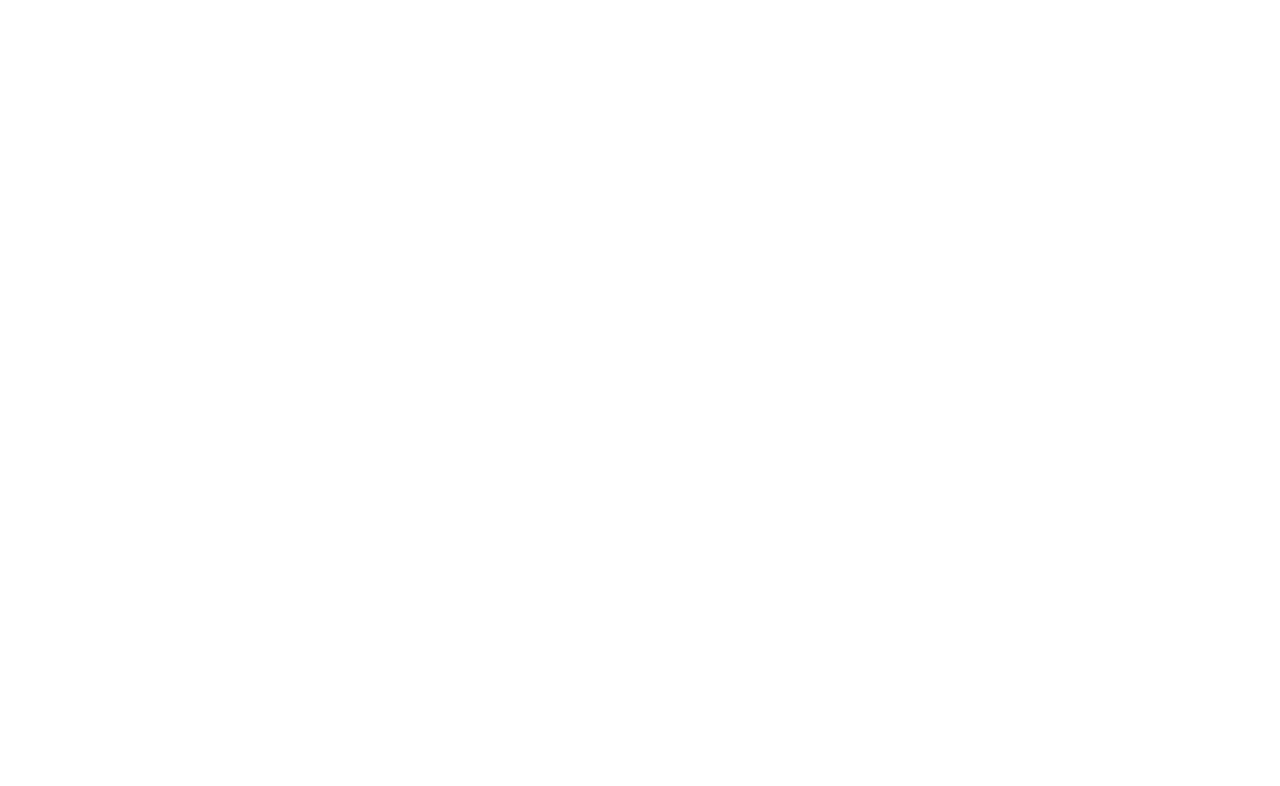
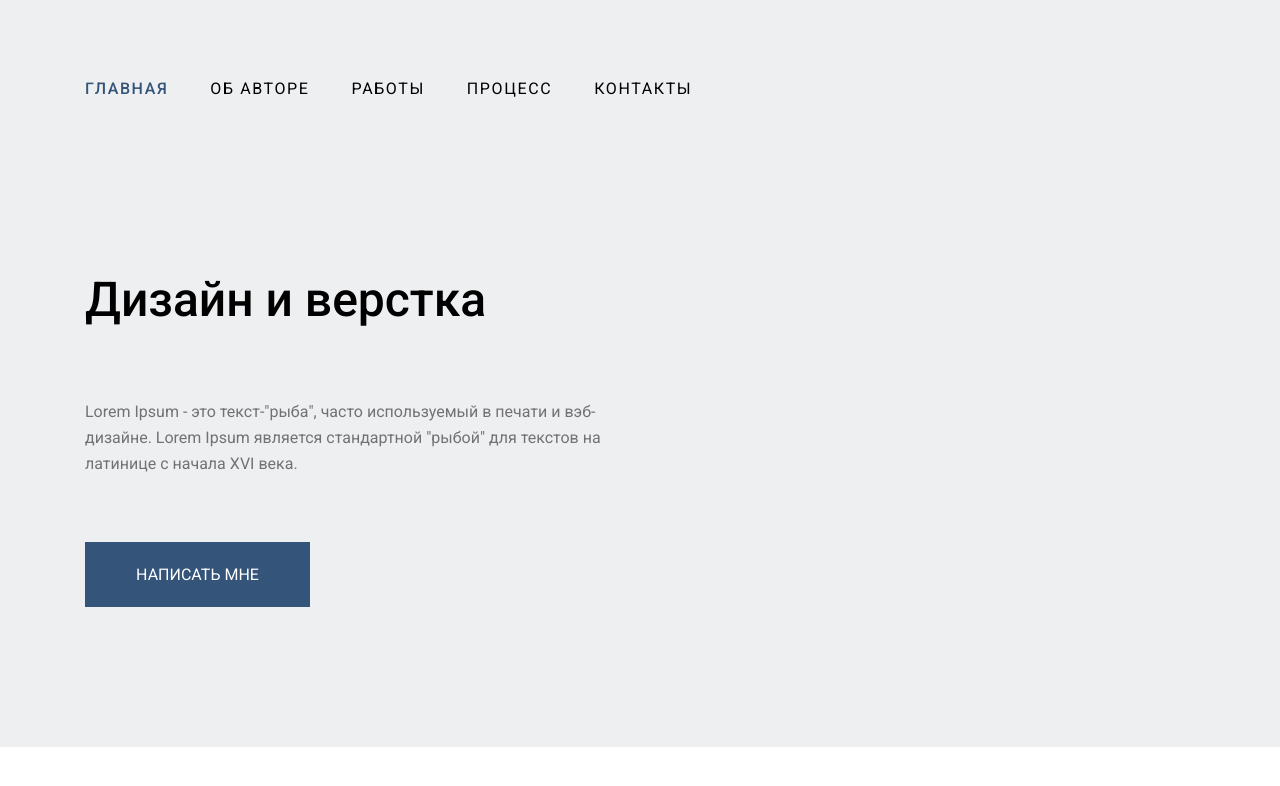
Before and after one commit to Pidtilok/template, a plain HTML site: page index.html in a window 1280 px wide. Drawn offline with Linux system fonts and the light colour scheme.

Commit message:
базове оформлення header

```diff
--- a/index.html
+++ b/index.html
@@ -5,10 +5,48 @@
   <meta http-equiv="X-UA-Compatible" content="IE=edge">
   <meta name="viewport" content="width=device-width, initial-scale=1.0">
   <link rel="stylesheet" href="normalize.css">
+  <link rel="preconnect" href="https://fonts.googleapis.com">
+  <link rel="preconnect" href="https://fonts.gstatic.com" crossorigin>
+  <link href="https://fonts.googleapis.com/css2?family=Roboto:wght@400;500&display=swap" rel="stylesheet">
   <link rel="stylesheet" href="style.css">
   <title>Document</title>
 </head>
 <body>
 
+  <header class="header">
+    <div class="container">
+      <nav class="navbar">
+        <ol class="navbar__list">
+          <li class="navbar__item">
+            <a class="navbar__link navbar__link--active" href="">ГЛАВНАЯ</a>
+          </li>
+          <li class="navbar__item">
+            <a class="navbar__link" href="">ОБ АВТОРЕ</a>
+          </li>
+          <li class="navbar__item">
+            <a class="navbar__link" href="">РАБОТЫ</a>
+          </li>
+          <li class="navbar__item">
+            <a class="navbar__link" href="">ПРОЦЕСС</a>
+          </li>
+          <li class="navbar__item">
+            <a class="navbar__link" href="">КОНТАКТЫ</a>
+          </li>
+        </ol>
+      </nav>
+
+      <div class="content">
+        <h1 class="content__title">Дизайн и верстка</h1>
+        <div class="content__description">Lorem Ipsum - это текст-"рыба", часто используемый в печати и вэб-дизайне. Lorem Ipsum является стандартной "рыбой" для текстов на латинице с начала XVI века.</div>
+        <a class="content__link" href="">НАПИСАТЬ МНЕ</a>
+      </div>
+
+    </div>
+  </header>
+
+  <main></main>
+
+  <footer></footer>
+
 </body>
 </html>
--- a/style.css
+++ b/style.css
@@ -0,0 +1,84 @@
+:root {
+  --color-gray-light: #eeeff1;
+  --color-secondary: #727272;
+  --color-primary: #34547A;
+  --color-black: #000000;
+  --color-white: #ffffff;
+
+  --font-family: "Roboto", sans-serif;
+  --font-size: 16px;
+
+  --letter-spacing: 0.1em;
+  --line-height-lg: 1.625;
+
+  --container-primary: 1110px;
+  --container-small: 550px;
+  --gap: 20px;
+}
+
+*,
+*::before,
+a::after {
+  box-sizing: border-box;
+  margin: 0;
+  padding: 0;
+}
+html {
+  font-family: var(--font-family);
+  font-size: var(--font-size);
+  font-weight: 400;
+}
+a {
+  text-decoration: none;
+}
+.container {
+  width: min(100% - 40px, var(--container-primary));
+  margin-inline: auto;
+}
+.header {
+  background-color: var(--color-gray-light);
+  padding-top: 80px;
+  padding-bottom: 140px;
+}
+.navbar {
+  margin-bottom: 162px;
+}
+.navbar__list {
+  list-style: none;
+  display: flex;
+  gap: 42px;
+}
+.navbar__item {
+}
+.navbar__link {
+letter-spacing: var(--letter-spacing);
+color: var(--color-black);
+}
+.navbar__link--active {
+  font-weight: 500;
+  color: var(--color-primary);
+}
+.content {
+  max-width: var(--container-small);
+}
+.content__title {
+  margin: 0 0 60px;
+  font-weight: 500;
+  font-size: 48px;
+  line-height: 79px;
+}
+.content__description {
+  line-height: 26px;
+  color: var(--color-secondary);
+  margin-bottom: 65px;
+}
+.content__link {
+  display: flex;
+  justify-content: center;
+  align-items: center;
+  width: 225px;
+  min-height: 65px;
+  padding: 0.5em;
+  background-color: var(--color-primary);
+  color: var(--color-white);
+}
```
